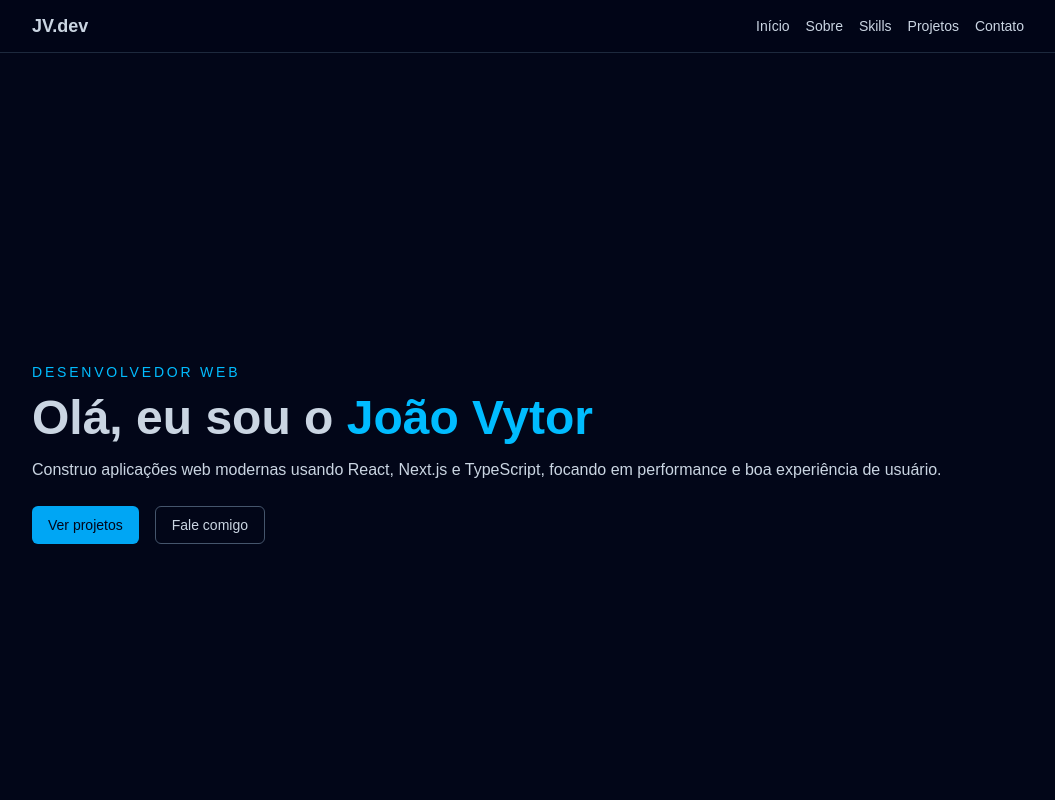
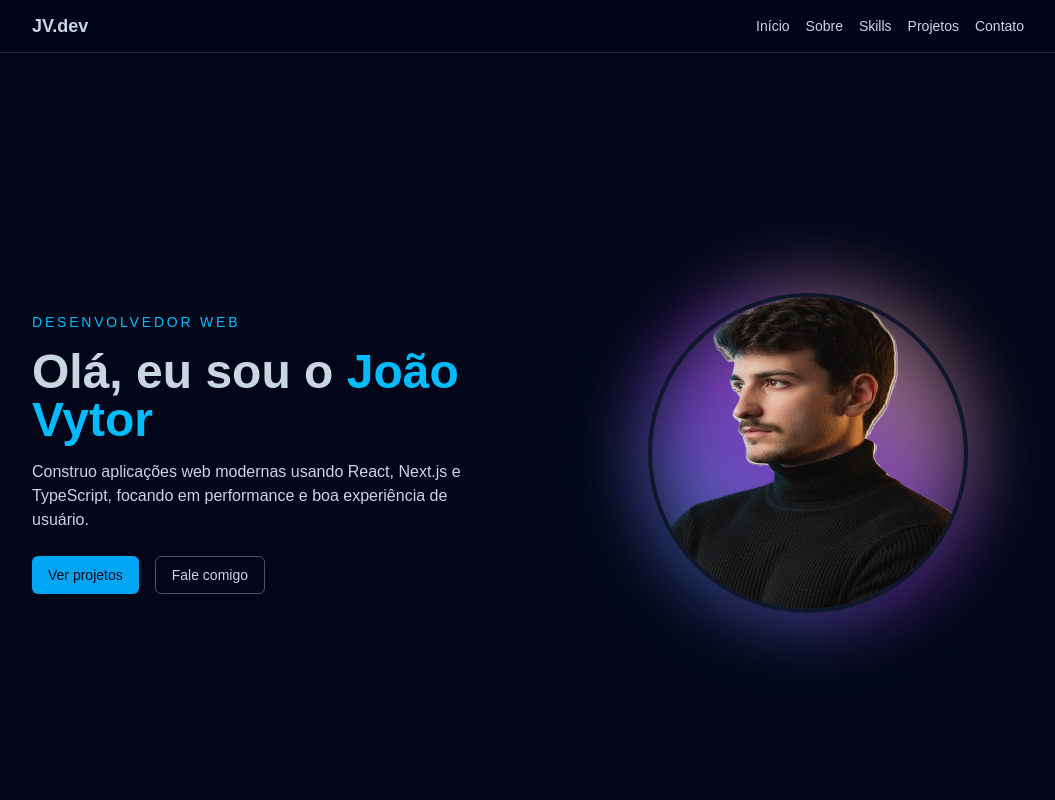
Before and after one commit to ManzanoW/my-portfolio, a Next.js app: page / in a window 1280 px wide. Shown: the top 800 px of the page, without its empty margins (112-1167 px from the left). Built offline with nearby package versions, Linux system fonts and the light colour scheme.

Commit message:
feat: added dev image

```diff
--- a/app/data/projects.ts
+++ b/app/data/projects.ts
@@ -13,6 +13,6 @@ export const projects = [
             'Este próprio portfólio, construído com Next.js, TypeScript e Tailwind CSS.',
         techs: ['Next.js', 'TypeScript', 'Tailwind CSS'],
         liveUrl: 'https://seu-portfolio.vercel.app',
-        codeUrl: 'https://github.com/seu-usuario/portfolio-next',
+        codeUrl: 'https://github.com/ManzanoW/my-portfolio',
     },
 ]
--- a/app/hero/hero.tsx
+++ b/app/hero/hero.tsx
@@ -1,21 +1,25 @@
+import Image from 'next/image'
+
 export function Hero() {
     const handleScroll = (id: string) => {
         const el = document.getElementById(id)
         if (!el) return
         el.scrollIntoView({ behavior: 'smooth' })
     }
+
     return (
-        <div className='flex flex-col gap-6 md:flex-row md:items-center'>
-            <div className='flex-1'>
-
+        <section id='home' className='flex min-h-screen items-center'>
+            <div className='flex w-full flex-col gap-10 md:flex-row md:items-center'>
+                {/* COLUNA TEXTO */}
+                <div className='flex-1 space-y-4'>
                     <p className='text-sm tracking-[0.2em] text-sky-400 uppercase'>
-                    Desenvolvedor Web
+                        Desenvolvedor web
                     </p>
-                <h1 className='mt-3 text-3xl font-bold md:text-5xl'>
+                    <h1 className='text-4xl font-bold md:text-5xl'>
                         Olá, eu sou o{' '}
                         <span className='text-sky-400'>João Vytor</span>
                     </h1>
-                <p className='mt-4 text-slate-300'>
+                    <p className='max-w-xl text-slate-300'>
                         Construo aplicações web modernas usando React, Next.js e
                         TypeScript, focando em performance e boa experiência de
                         usuário.
@@ -35,6 +39,21 @@ export function Hero() {
                         </button>
                     </div>
                 </div>
+
+                {/* COLUNA IMAGEM */}
+                <div className='flex flex-1 justify-center max-[768px]:hidden md:justify-end'>
+                    <div className='relative h-64 w-64 md:h-80 md:w-80'>
+                        <div className='absolute inset-0 rounded-full bg-gradient-to-tr from-sky-500 via-purple-500 to-amber-400 opacity-70 blur-2xl' />
+                        <Image
+                            src='/me-nobg.png'
+                            alt='Foto de João Vytor, desenvolvedor'
+                            width={320}
+                            height={320}
+                            className='relative h-full w-full rounded-full border-4 border-slate-900 shadow-xl transition-transform duration-500 ease-in-out hover:scale-105 hover:shadow-sky-500/40 hover:brightness-110'
+                        />
                     </div>
+                </div>
+            </div>
+        </section>
     )
 }
```
Also changed, not shown: public/me-nobg.png (added), public/me.png (deleted). Lines whose indentation alone changed are shown as unchanged.
